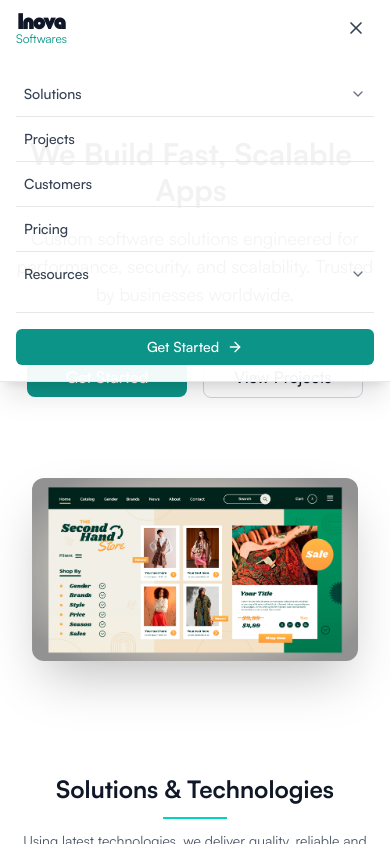
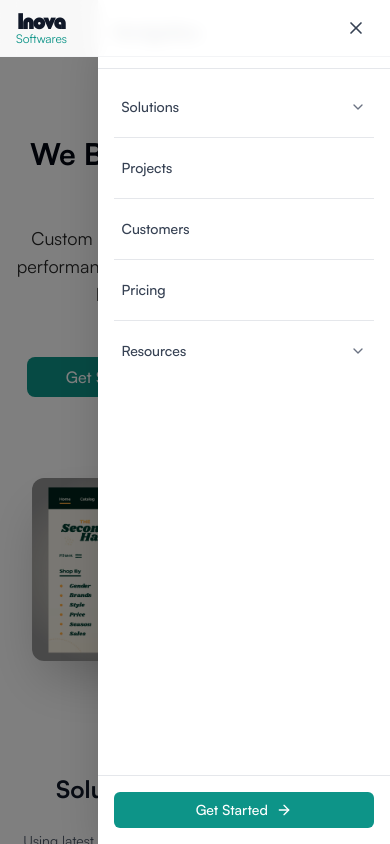
Before and after one commit to Brian-Rotich20/inovasoftwares, a Next.js app: page / in a window 390 px wide. Both pictures are taken after a click on the button 356 px from the left and 28 px from the top of the page. Shown: the top 844 px of the page. Built offline with nearby package versions, Linux system fonts and the light colour scheme.

Commit message:
modified the navbar

```diff
--- a/app/components/Navbar.tsx
+++ b/app/components/Navbar.tsx
@@ -1,5 +1,6 @@
 'use client'
 import React, { useState } from 'react'
+import Link from 'next/link'
 import { Menu, X, ArrowRight, ChevronDown } from 'lucide-react'
 import localFont from 'next/font/local'
 
@@ -11,20 +12,32 @@ const logoFont = localFont({
 
 export default function ProfessionalNavbar() {
   const [isMobileOpen, setIsMobileOpen] = useState(false)
-  const [activeMobileDropdown, setActiveMobileDropdown] = useState(null)
+  const [activeMobileDropdown, setActiveMobileDropdown] = useState<string | null>(null)
 
   const solutionsItems = [
     {
       title: 'Custom Software Development',
       description: 'Tailored web, desktop, or mobile applications for businesses.',
+      href: '/services/custom-software',
       subitems: [
         {
           title: 'Web Solutions',
-          items: ['Website development (corporate, e-commerce, booking sites)', 'Web applications (SaaS platforms, dashboards)']
+          href: '/services/web-solutions',
+          items: [
+            { name: 'Website Development', href: '/services/website-development' },
+            { name: 'Web Applications', href: '/services/web-applications' }
+          ]
         },
         {
           title: 'Mobile App Development',
-          items: ['Business apps, e-commerce apps, booking apps, fintech apps, learning apps']
+          href: '/services/mobile-development',
+          items: [
+            { name: 'Business Apps', href: '/services/business-apps' },
+            { name: 'E-commerce Apps', href: '/services/ecommerce-apps' },
+            { name: 'Booking Apps', href: '/services/booking-apps' },
+            { name: 'Fintech Apps', href: '/services/fintech-apps' },
+            { name: 'Learning Apps', href: '/services/learning-apps' }
+          ]
         }
       ]
     }
@@ -45,8 +58,13 @@ export default function ProfessionalNavbar() {
     { name: 'Resources', href: '/resources', hasDropdown: true, dropdownItems: resourcesItems },
   ]
 
-  const toggleMobileDropdown = (itemName) => {
+  const toggleMobileDropdown = (itemName: string) => {
     setActiveMobileDropdown(activeMobileDropdown === itemName ? null : itemName)
+  }
+
+  const closeMobileMenu = () => {
+    setIsMobileOpen(false)
+    setActiveMobileDropdown(null)
   }
 
   return (
@@ -56,7 +74,7 @@ export default function ProfessionalNavbar() {
         <div className="max-w-7xl mx-auto px-4 sm:px-6 lg:px-8">
           <div className="flex items-center justify-between h-14">
             {/* Logo - Clickable */}
-            <a href="/" className="flex items-center space-x-2 hover:opacity-80 transition-opacity">
+            <Link href="/" className="flex items-center space-x-2 hover:opacity-80 transition-opacity">
               <div className="flex flex-col items-center leading-none">
                 <span className={`text-xl font-bold text-gray-900 ${logoFont.className}`}>
                   Inova
@@ -65,20 +83,20 @@ export default function ProfessionalNavbar() {
                   Softwares
                 </span>
               </div>
-            </a>
+            </Link>
 
             {/* Desktop Navigation */}
             <div className="hidden lg:flex items-center justify-center flex-1">
               <div className="flex items-center space-x-6">
                 {navItems.map((item) => (
                   <div key={item.name} className="relative group">
-                    <a
+                    <Link
                       href={item.href}
                       className="flex items-center text-sm text-gray-700 hover:text-gray-900 font-medium transition-colors duration-200 py-4"
                     >
                       {item.name}
                       {item.hasDropdown && <ChevronDown className="w-3 h-3 ml-1" />}
-                    </a>
+                    </Link>
 
                     {/* Desktop Dropdown */}
                     {item.hasDropdown && (
@@ -88,21 +106,36 @@ export default function ProfessionalNavbar() {
                             <div className="space-y-4">
                               {solutionsItems.map((solution, index) => (
                                 <div key={index}>
-                                  <h3 className="text-sm font-semibold text-gray-900 mb-2">
+                                  <Link
+                                    href={solution.href}
+                                    className="block hover:bg-gray-50 p-2 rounded-md transition-colors"
+                                  >
+                                    <h3 className="text-sm font-semibold text-gray-900 mb-1">
                                       {solution.title}
                                     </h3>
-                                  <p className="text-xs text-gray-600 mb-3">
+                                    <p className="text-xs text-gray-600 mb-2">
                                       {solution.description}
                                     </p>
+                                  </Link>
                                   {solution.subitems.map((subitem, subIndex) => (
-                                    <div key={subIndex} className="mb-3">
+                                    <div key={subIndex} className="mb-3 pl-2 border-l-2 border-gray-100">
+                                      <Link
+                                        href={subitem.href}
+                                        className="block hover:bg-gray-50 p-1 rounded transition-colors"
+                                      >
                                         <h4 className="text-xs font-medium text-gray-800 mb-1">
                                           {subitem.title}
                                         </h4>
-                                      <ul className="space-y-1">
+                                      </Link>
+                                      <ul className="space-y-1 ml-2">
                                         {subitem.items.map((item, itemIndex) => (
-                                          <li key={itemIndex} className="text-xs text-gray-600 pl-2">
-                                            • {item}
+                                          <li key={itemIndex}>
+                                            <Link
+                                              href={item.href}
+                                              className="text-xs text-gray-600 hover:text-gray-900 hover:bg-gray-50 block p-1 rounded transition-colors"
+                                            >
+                                              • {item.name}
+                                            </Link>
                                           </li>
                                         ))}
                                       </ul>
@@ -114,13 +147,13 @@ export default function ProfessionalNavbar() {
                           ) : (
                             <div className="space-y-1">
                               {resourcesItems.map((resource, index) => (
-                                <a
+                                <Link
                                   key={index}
                                   href={resource.href}
                                   className="block text-sm text-gray-700 hover:text-gray-900 hover:bg-gray-50 px-2 py-2 rounded transition-colors"
                                 >
                                   {resource.name}
-                                </a>
+                                </Link>
                               ))}
                             </div>
                           )}
@@ -134,40 +167,67 @@ export default function ProfessionalNavbar() {
 
             {/* Desktop CTA Button */}
             <div className="hidden lg:flex">
-              <a
+              <Link
                 href="/contact"
                 className="bg-[#0D9488] hover:bg-[#0D9488]/90 px-4 py-1.5 text-sm font-medium text-white rounded-lg transition-colors duration-200"
               >
                 Get Started
-              </a>
+              </Link>
             </div>
 
             {/* Mobile menu button */}
             <div className="lg:hidden">
               <button
                 onClick={() => setIsMobileOpen(!isMobileOpen)}
-                className="text-gray-700 hover:text-gray-900 p-2 rounded-md transition-colors"
+                className="text-gray-700 hover:text-gray-900 p-2 rounded-md transition-colors z-60 relative"
               >
                 {isMobileOpen ? <X className="w-5 h-5" /> : <Menu className="w-5 h-5" />}
               </button>
             </div>
           </div>
+        </div>
+      </nav>
 
-          {/* Mobile Navigation Menu */}
+      {/* Mobile Navigation Overlay */}
       {isMobileOpen && (
-            <div className="lg:hidden absolute top-full left-0 right-0 bg-white/95 backdrop-blur-lg border-b border-gray-200 shadow-xl">
-              <div className="px-4 py-4">
+        <div className="lg:hidden fixed inset-0 z-40">
+          {/* Background overlay */}
+          <div
+            className="absolute inset-0 bg-black/50 transition-opacity duration-300"
+            onClick={closeMobileMenu}
+          />
+
+          {/* Slide-in menu */}
+          <div className={`absolute top-0 right-0 h-full w-3/4 bg-white shadow-2xl transform transition-transform duration-300 ease-in-out ${
+            isMobileOpen ? 'translate-x-0' : 'translate-x-full'
+          }`}>
+            <div className="flex flex-col h-full">
+              {/* Header */}
+              <div className="flex items-center justify-between p-4 border-b border-gray-200">
+                <div className={`text-lg font-bold text-gray-900 ${logoFont.className}`}>
+                  Navigation
+                </div>
+                <button
+                  onClick={closeMobileMenu}
+                  className="p-2 text-gray-500 hover:text-gray-700 rounded-md transition-colors"
+                >
+                  <X className="w-5 h-5" />
+                </button>
+              </div>
+
+              {/* Menu Content */}
+              <div className="flex-1 overflow-y-auto p-4">
                 <div className="space-y-0">
                   {navItems.map((item, index) => (
                     <div key={item.name}>
                       <div className="flex items-center justify-between">
-                        <a
+                        <Link
                           href={item.href}
-                          onClick={() => !item.hasDropdown && setIsMobileOpen(false)}
+                          onClick={() => !item.hasDropdown && closeMobileMenu()}
                           className="flex-1 block text-sm text-gray-700 hover:text-gray-900 font-medium py-3 px-2 hover:bg-gray-50 rounded-md transition-all duration-200"
                         >
                           {item.name}
-                        </a>
+                        </Link>
                         {item.hasDropdown && (
                           <button
                             onClick={() => toggleMobileDropdown(item.name)}
@@ -180,26 +240,42 @@ export default function ProfessionalNavbar() {
 
                       {/* Mobile Dropdown Content */}
                       {item.hasDropdown && activeMobileDropdown === item.name && (
-                        <div className="ml-4 pb-2">
+                        <div className="ml-2 pb-2 border-l-2 border-gray-100 pl-3">
                           {item.name === 'Solutions' ? (
                             <div className="space-y-3">
                               {solutionsItems.map((solution, sIndex) => (
                                 <div key={sIndex} className="bg-gray-50 p-3 rounded">
+                                  <Link
+                                    href={solution.href}
+                                    onClick={closeMobileMenu}
+                                    className="block hover:bg-white p-2 rounded transition-colors"
+                                  >
                                     <h4 className="text-xs font-semibold text-gray-900 mb-1">
                                       {solution.title}
                                     </h4>
-                                  <p className="text-xs text-gray-600 mb-2">
+                                    <p className="text-xs text-gray-600">
                                       {solution.description}
                                     </p>
+                                  </Link>
                                   {solution.subitems.map((subitem, subIndex) => (
-                                    <div key={subIndex} className="mb-2">
-                                      <h5 className="text-xs font-medium text-gray-800 mb-1">
+                                    <div key={subIndex} className="mt-2 ml-2">
+                                      <Link
+                                        href={subitem.href}
+                                        onClick={closeMobileMenu}
+                                        className="block text-xs font-medium text-gray-800 hover:text-gray-900 py-1 hover:bg-white rounded px-2 transition-colors"
+                                      >
                                         {subitem.title}
-                                      </h5>
-                                      <ul className="space-y-1">
+                                      </Link>
+                                      <ul className="ml-3 mt-1 space-y-1">
                                         {subitem.items.map((item, itemIndex) => (
-                                          <li key={itemIndex} className="text-xs text-gray-600 pl-2">
-                                            • {item}
+                                          <li key={itemIndex}>
+                                            <Link
+                                              href={item.href}
+                                              onClick={closeMobileMenu}
+                                              className="block text-xs text-gray-600 hover:text-gray-900 py-1 px-2 hover:bg-white rounded transition-colors"
+                                            >
+                                              • {item.name}
+                                            </Link>
                                           </li>
                                         ))}
                                       </ul>
@@ -211,14 +287,14 @@ export default function ProfessionalNavbar() {
                           ) : (
                             <div className="space-y-1">
                               {resourcesItems.map((resource, rIndex) => (
-                                <a
+                                <Link
                                   key={rIndex}
                                   href={resource.href}
-                                  onClick={() => setIsMobileOpen(false)}
+                                  onClick={closeMobileMenu}
                                   className="block text-xs text-gray-600 hover:text-gray-900 py-2 px-2 hover:bg-gray-50 rounded transition-colors"
                                 >
                                   {resource.name}
-                                </a>
+                                </Link>
                               ))}
                             </div>
                           )}
@@ -226,35 +302,28 @@ export default function ProfessionalNavbar() {
                       )}
 
                       {index < navItems.length - 1 && (
-                        <hr className="border-gray-200" />
+                        <hr className="border-gray-200 my-2" />
                       )}
                     </div>
                   ))}
                 </div>
+              </div>
 
-                {/* Mobile CTA Button */}
-                <div className="mt-4 pt-4 border-t border-gray-200">
-                  <button
-                    onClick={() => setIsMobileOpen(false)}
+              {/* Footer CTA */}
+              <div className="p-4 border-t border-gray-200">
+                <Link
+                  href="/contact"
+                  onClick={closeMobileMenu}
                   className="w-full flex items-center justify-center space-x-2 bg-[#0D9488] hover:bg-[#0D9488]/90 text-white px-4 py-2 rounded-md text-sm font-medium transition-all duration-200"
                 >
                   <span>Get Started</span>
                   <ArrowRight className="w-4 h-4" />
-                  </button>
+                </Link>
+              </div>
             </div>
           </div>
         </div>
       )}
-        </div>
-
-        {/* Mobile Overlay */}
-        {isMobileOpen && (
-          <div
-            className="lg:hidden fixed inset-0 bg-black/20 z-30 top-14"
-            onClick={() => setIsMobileOpen(false)}
-          ></div>
-        )}
-      </nav>
 
       {/* Spacer */}
       <div className="h-14"></div>
```
Lines whose indentation alone changed are shown as unchanged.
